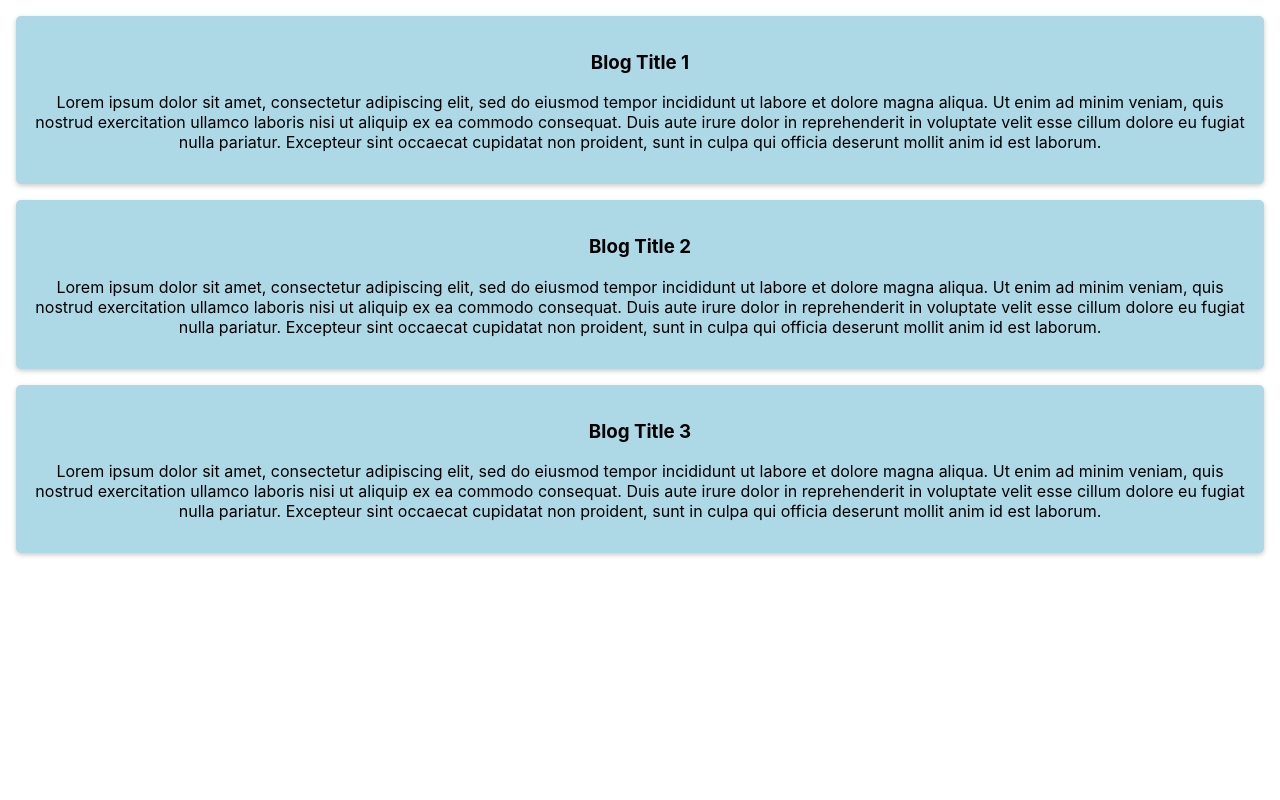
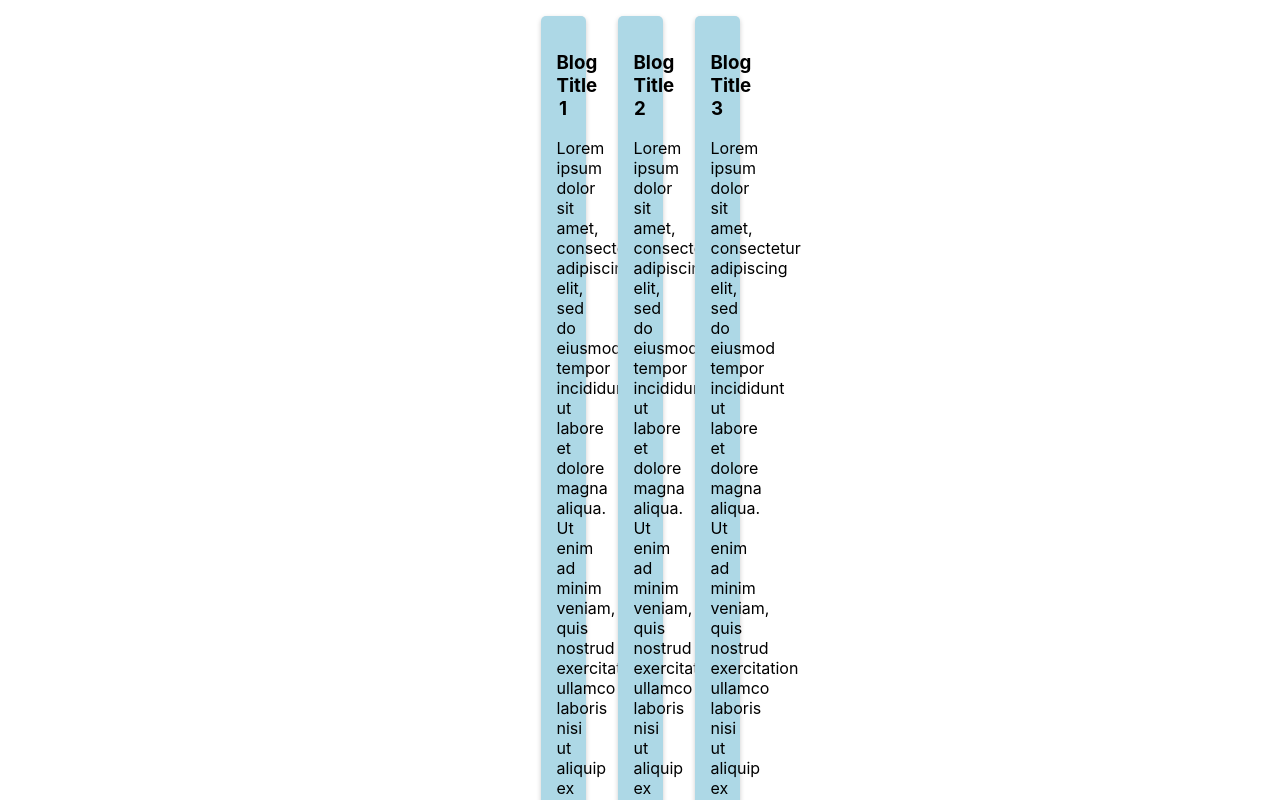
Before and after one commit to pheonixravi/reactjs-examples, a React (Create React App) app: page / in a window 1280 px wide. Shown: the top 800 px of the page. Built offline with nearby package versions, Linux system fonts and the light colour scheme.

Commit message:
adding @media in css module to create responsive

```diff
--- a/src/components/BlogCard.module.css
+++ b/src/components/BlogCard.module.css
@@ -6,3 +6,9 @@
   box-shadow: 0 2px 5px #ccc;
   background-color: lightblue;
 }
+@media (min-width: 992px) {
+  .BlogCards {
+    width: 45px;
+    display: inline-block;
+  }
+}
```
